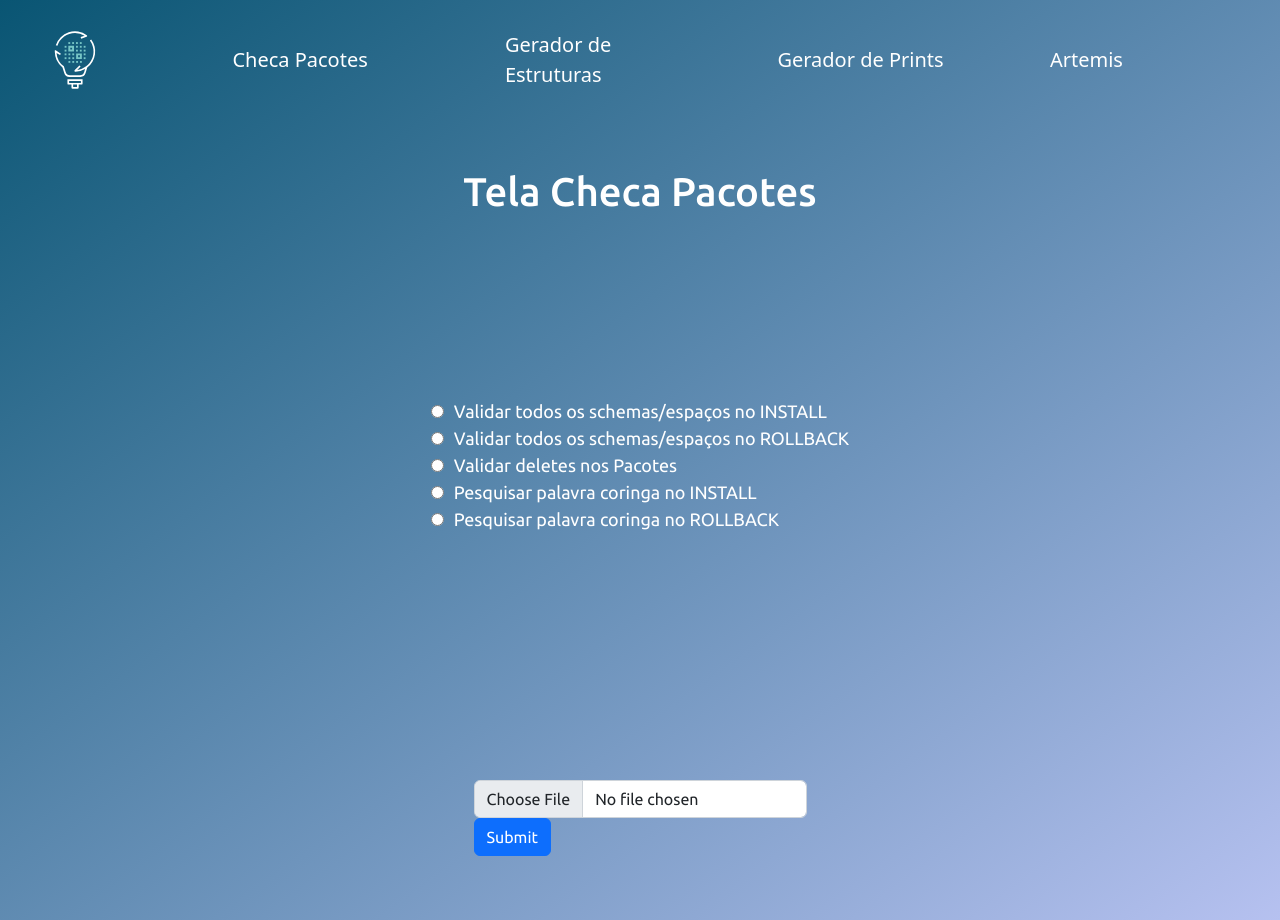
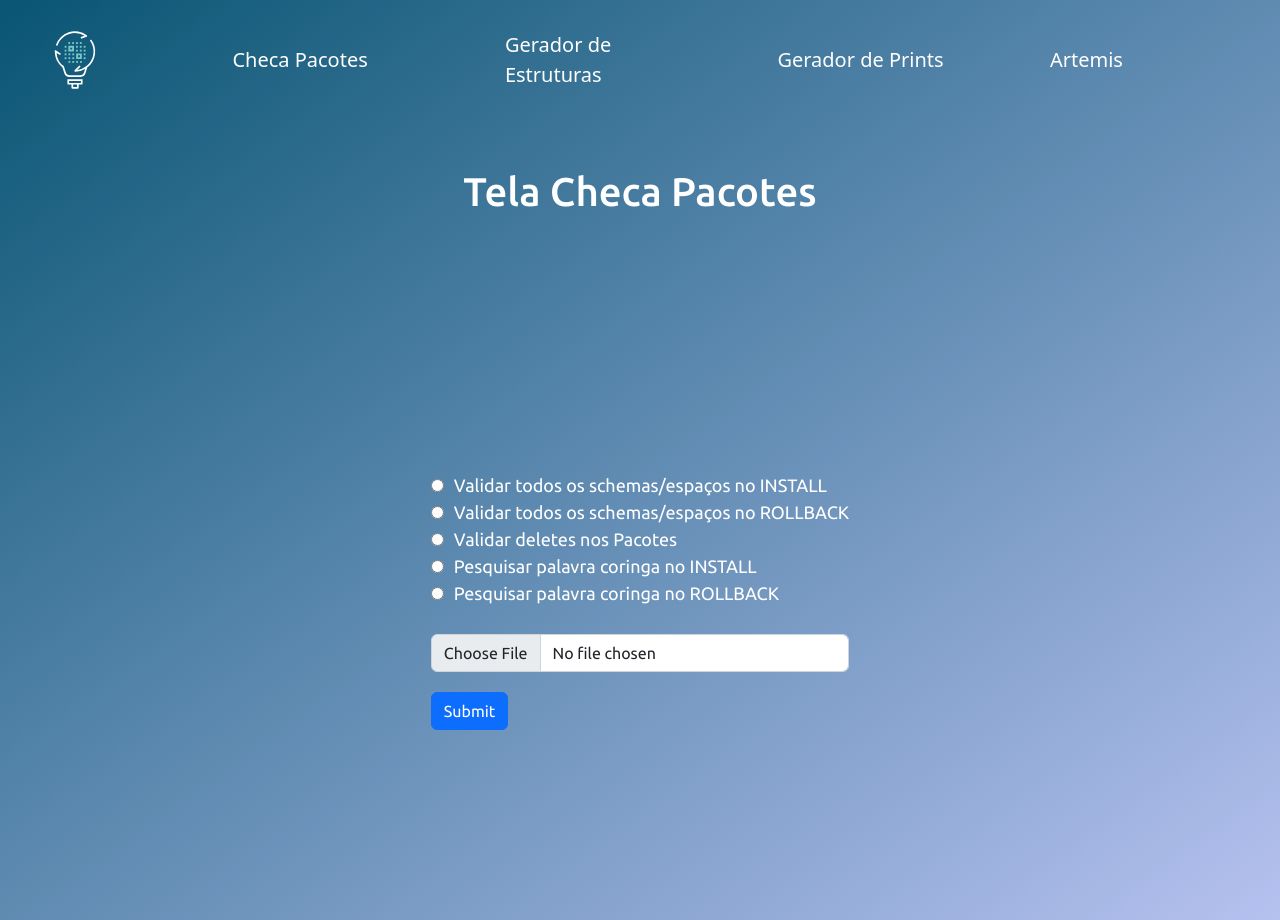
Before and after one commit to felps30/projetoX, a Next.js app: page /checa_pacote in a window 1280 px wide. Built offline with nearby package versions, Linux system fonts and the light colour scheme.

Commit message:
'final_checa'

```diff
--- a/pages/checa_pacote.jsx
+++ b/pages/checa_pacote.jsx
@@ -56,6 +56,7 @@ export default function Checa(){
       <HeaderComponent></HeaderComponent>
       <main className={styles.main}>
           <h1>Tela Checa Pacotes</h1>
+         <div className={styles.form_checa}>
          <form className={styles.form_checa}>
             {checkedList.map(({ id, name, checked }) => (
                <label key={id}>
@@ -70,12 +71,13 @@ export default function Checa(){
                {name}
                </label>
             ))}
+                <Form.Group controlId="formFile">
+        <Form.Label></Form.Label>
+        <Form.Control  className={styles.mbr} type="file" />
+        <Button  className={styles.button_checa}>Submit</Button>
+      </Form.Group>
           </form>
-    <Form.Group controlId="formFile" className="mb-3">
-        <Form.Label className="mb"></Form.Label>
-        <Form.Control type="file" />
-        <Button  className="mb">Submit</Button>
-      </Form.Group>
+         </div>
 
       </main>
         </>
--- a/styles/Home.module.css
+++ b/styles/Home.module.css
@@ -8,10 +8,6 @@
   font-family: 'Ubuntu';
   color: white;
 
-}
-
-.mb{
-  margin-top: -300px;
 }
 
 .text_muted{
@@ -77,9 +73,13 @@
   display: flex;
   flex-direction: column;
   color: white;
-  margin-top: -50px;
   font-family: 'Ubuntu';
+  margin-top: -400px;
   font-size: 18px;
+}
+
+.button_checa{
+  margin-top: 20px;
 }
 
 .label{
```
